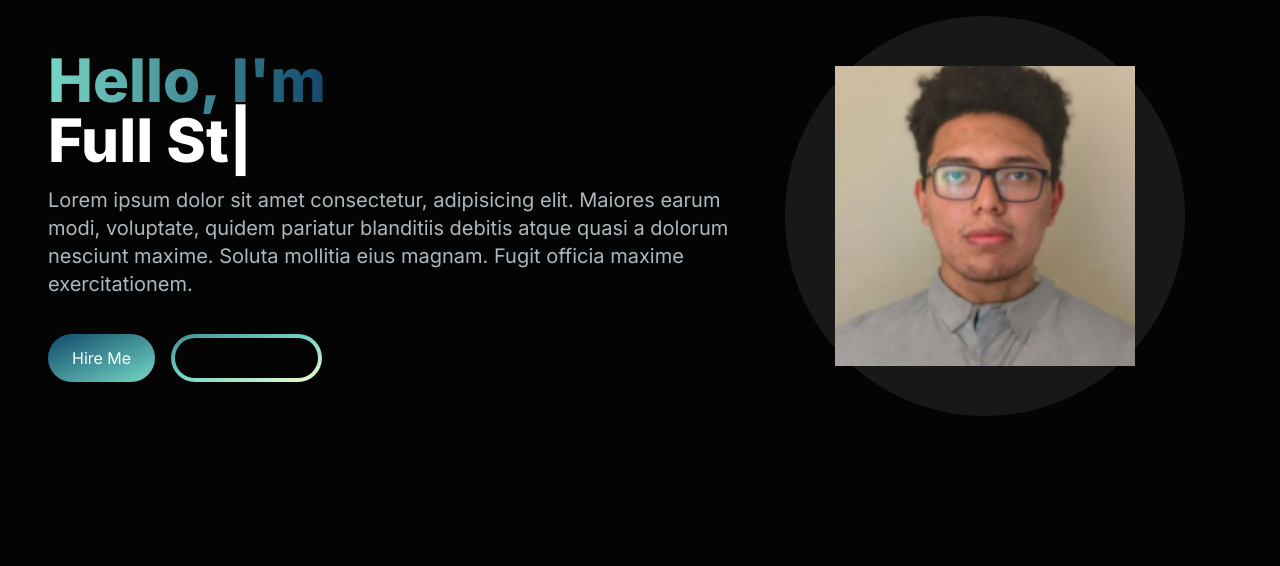
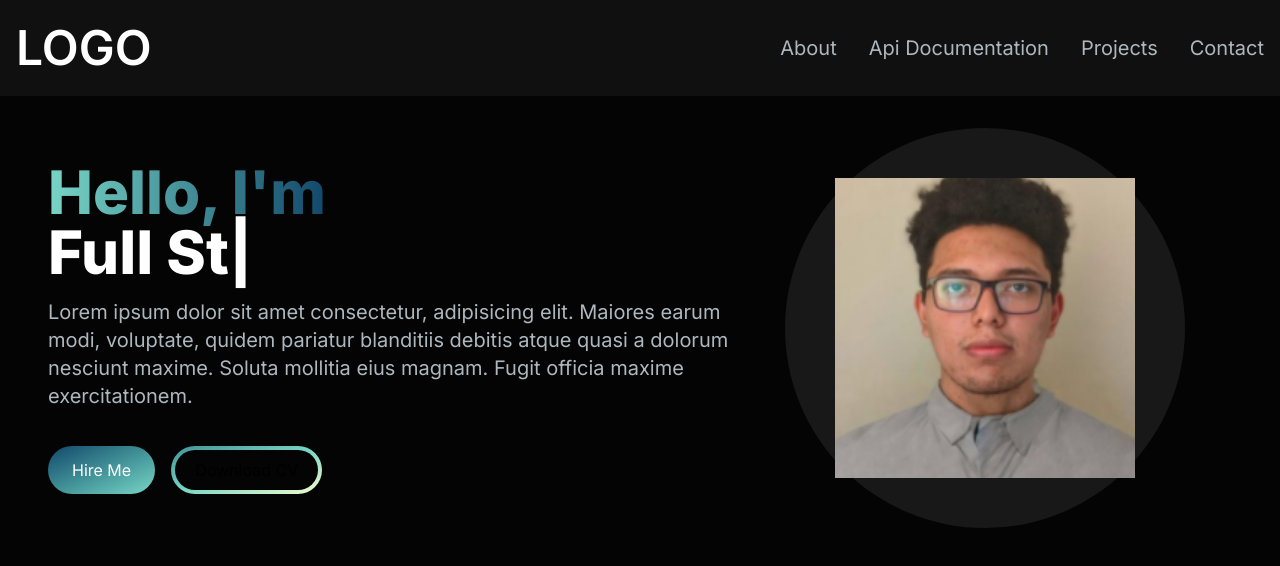
Before and after one commit to Davidcastel26/client_portafolio, a Next.js app: page / in a window 1280 px wide. Shown: the top 566 px of the page. Built offline with nearby package versions, Linux system fonts and the light colour scheme.

Commit message:
nav bar and link nav bar configure

```diff
--- /dev/null
+++ b/app/components/NavLink.jsx
@@ -0,0 +1,12 @@
+import Link from "next/link"
+
+export const NavLink = ({href, title}) => {
+  return (
+    <Link
+        href={href}
+        className="block py-2 pl-3 pr-4 text-[#ADB7BE] sm:text-xl rounded md:p-0 hover:text-white"
+    >
+        {title}
+    </Link>
+  )
+}
--- a/app/components/Navbar.jsx
+++ b/app/components/Navbar.jsx
@@ -0,0 +1,44 @@
+import Link from "next/link"
+import { NavLink } from "./NavLink"
+
+const navLinks = [
+    {
+        title:'About',
+        path: '#about'
+    },
+    {
+        title:'Api Documentation',
+        path: '#api-doc',
+    },
+    {
+        title:'Projects',
+        path:'projects'
+    },
+    {
+        title:'Contact',
+        path:'contact'
+    }
+]
+
+export const Navbar = () => {
+  return (
+    <nav className="fixed top-0 left-0 right-0 z-10 bg-[#121212] bg-opacity-90 p-4">
+        <div className="flex flex-wrap items-center justify-between mx-auto py-2">
+            <Link href={'/'} className="text-2xl md:text-5xl text-white font-semibold">
+                LOGO
+            </Link>
+            <div className="menu block md:w-auto" id="navbar">
+                <ul className="flex p-4 md:p-0 md:flex-row md:space-x-8 mt-0">
+                    {
+                      navLinks.map((link, index) => (
+                        <li key={index}>
+                            <NavLink href={link.path} title={link.title}/>
+                        </li>
+                      ))
+                    }
+                </ul>
+            </div>
+        </div>
+    </nav>
+  )
+}
--- a/app/page.js
+++ b/app/page.js
@@ -1,12 +1,14 @@
 import Image from 'next/image'
 import { HeroSection } from './components/HeroSection'
+import { Navbar } from './components/Navbar'
 
 export default function Home() {
   return (
     <main
       className='flex min-h-screen flex-col bg-[#040404]'
     >
-      <div className="container mx-auto px-12 py-4">
+      <Navbar />
+      <div className="container mt-28 mx-auto px-12 py-4">
         <HeroSection />
       </div>
     </main>
```
